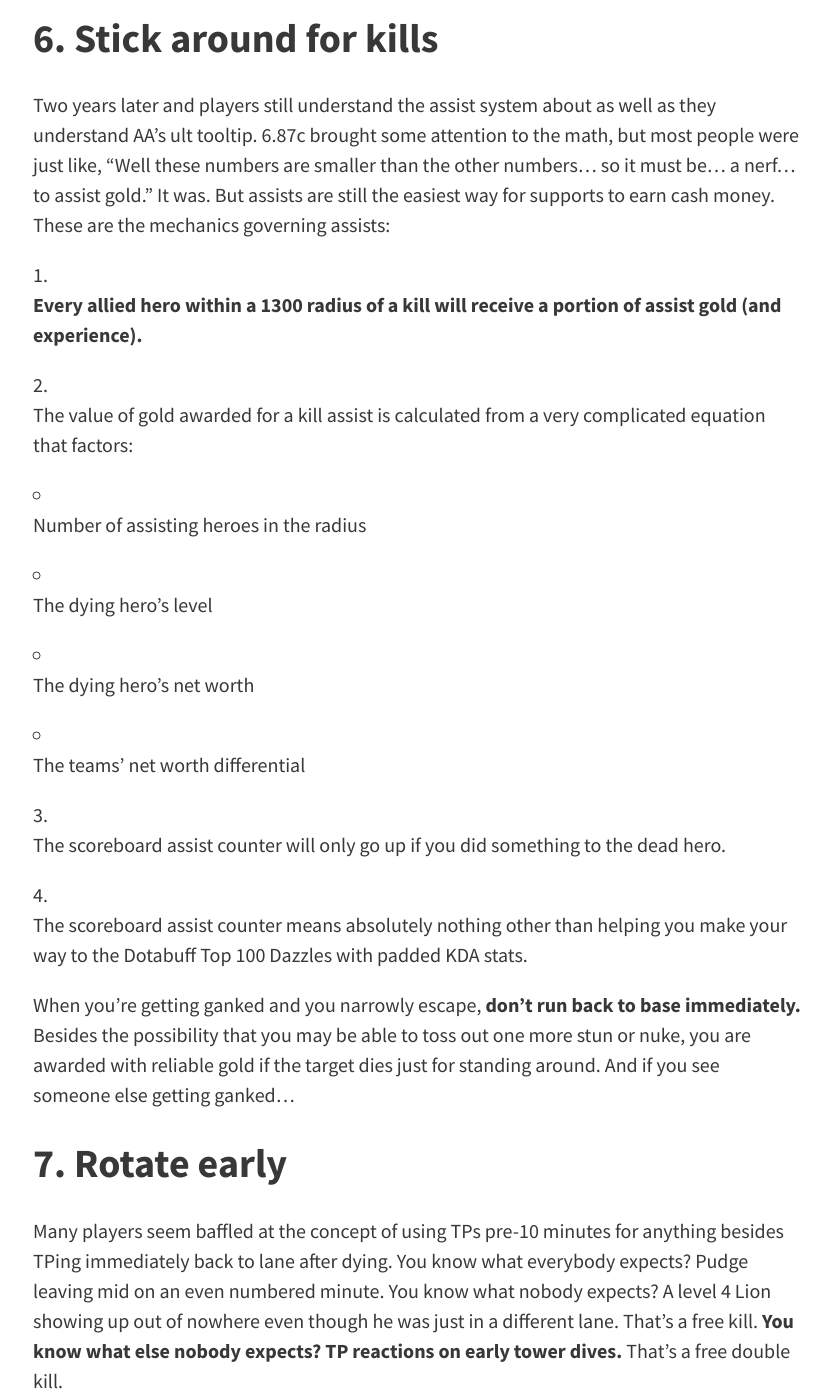
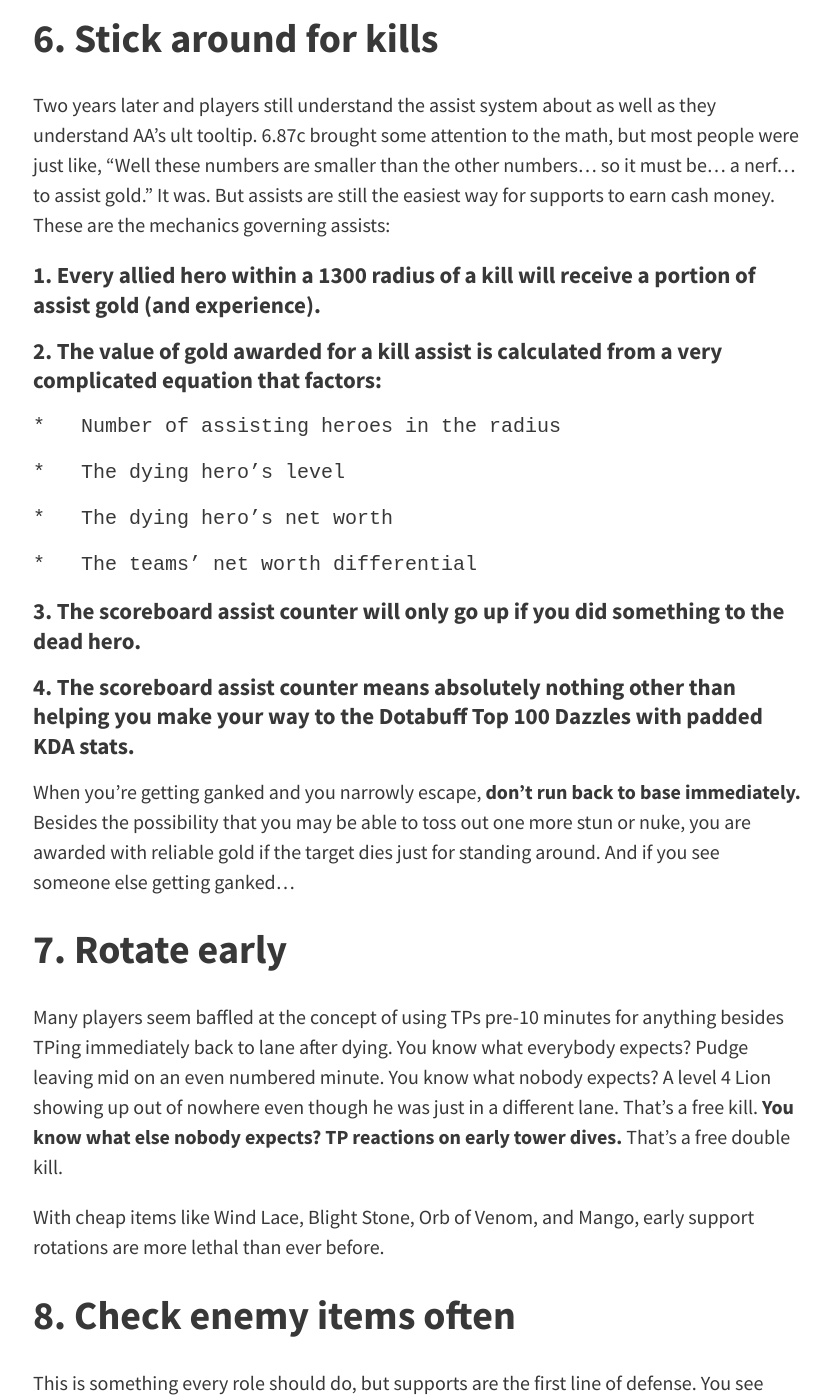
Before and after one commit to tsunami643/blog, a Jekyll site: the page built from _posts/2016-06-08-support-tips.md, in a window 1280 px wide and 1400 px high, scrolled down 5233 px. Shown: the whole window, without its empty margins (223-1054 px from the left). Built offline with Jekyll 4.4.1, drawn with Linux system fonts in a browser that asks for light colours; nearby versions of some CDN libraries.

Commit message:
bullet sizes

```diff
--- a/_posts/2016-06-08-support-tips.md
+++ b/_posts/2016-06-08-support-tips.md
@@ -62,9 +62,9 @@ Mango for regen and emergency mana, Faerie Fire for emergency HP, you no longer
 ## 6.	 Stick around for kills
 Two years later and players still understand the assist system about as well as they understand AA’s ult tooltip. 6.87c brought some attention to the math, but most people were just like, “Well these numbers are smaller than the other numbers... so it must be... a nerf... to assist gold.” It was. But assists are still the easiest way for supports to earn cash money. These are the mechanics governing assists:
 
-1. **Every allied hero within a 1300 radius of a kill will receive a portion of assist gold (and experience).**
+#### 1. **Every allied hero within a 1300 radius of a kill will receive a portion of assist gold (and experience).**
 
-2.  The value of gold awarded for a kill assist is calculated from a very complicated equation that factors:
+#### 2.  The value of gold awarded for a kill assist is calculated from a very complicated equation that factors:
 
     *	Number of assisting heroes in the radius
 
@@ -74,9 +74,9 @@ Two years later and players still understand the assist system about as well as
 
     *	The teams’ net worth differential
 
-3. The scoreboard assist counter will only go up if you did something to the dead hero.
+#### 3. The scoreboard assist counter will only go up if you did something to the dead hero.
 
-4. The scoreboard assist counter means absolutely nothing other than helping you make your way to the Dotabuff Top 100 Dazzles with padded KDA stats.
+#### 4. The scoreboard assist counter means absolutely nothing other than helping you make your way to the Dotabuff Top 100 Dazzles with padded KDA stats.
 
 When you’re getting ganked and you narrowly escape, **don’t run back to base immediately.** Besides the possibility that you may be able to toss out one more stun or nuke, you are awarded with reliable gold if the target dies just for standing around. And if you see someone else getting ganked...
 
```
